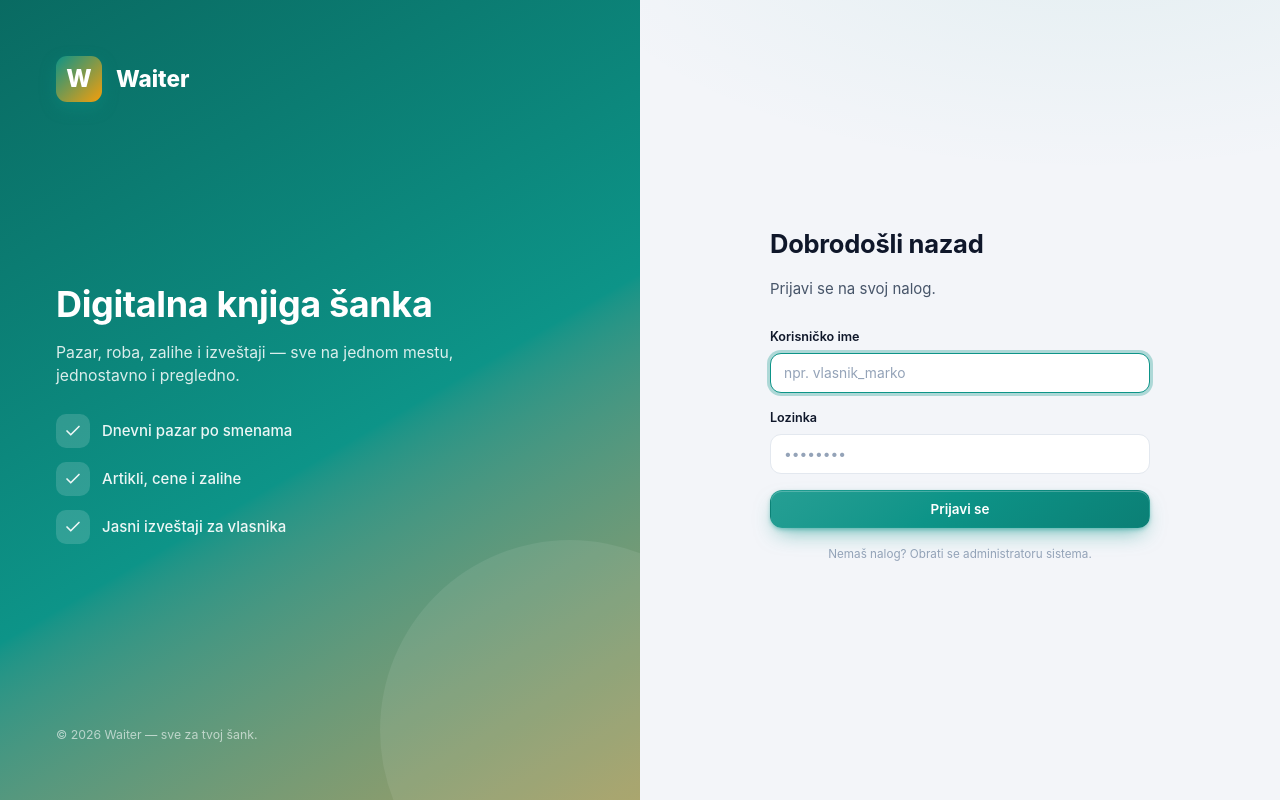
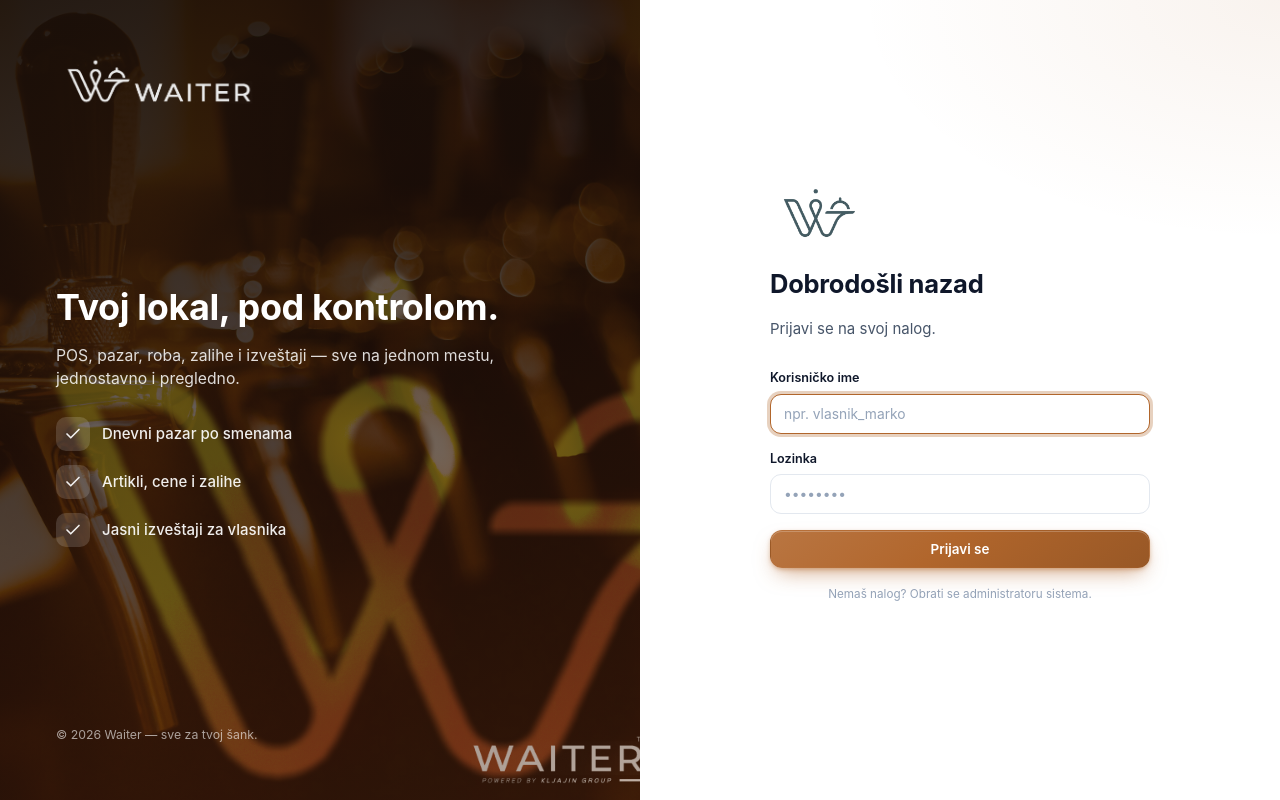
Before and after one commit to kljajinn97/sank, a PHP site: page / in a window 1280 px wide. Run offline with PHP 8.4, Linux system fonts and the light colour scheme.

Commit message:
Waiter brend identitet: pravi logo (color/white) kroz ceo sajt + bo_bg login pozadina + pos_bg lock ekran + bakar/espresso paleta
- Login: bo_bg fotka sa toplim overlay-em, beli full logo, glyph na formi (light/dark verzije)
- POS lock: pos_bg fotka iza hero panela, lokal pill (glass), sat sa senkom, pinpad strana uklopljena
- Sidebar: Waiter full beli logo za administraciju; lokali zadržavaju svoj logo
- Default brend boja: bakar #b1662c (umesto teal) — sidebar espresso tonovi, nav aktivna stavka prati brend
- Migracija 21: default boja lokala/kategorija → bakar (postojeći custom ostaju)
- manifest/theme-color/icon.svg u novim bojama; setup/meni/aktivacija koriste pravi glyph

Co-Authored-By: Claude Opus 4.8 <noreply@anthropic.com>

```diff
--- a/app/pages/artikli.php
+++ b/app/pages/artikli.php
@@ -80,7 +80,7 @@ if ($pretraga !== '') { $sql .= ' AND a.naziv LIKE ?'; $par[] = '%'.$pretraga.'%
 $sql .= ' ORDER BY a.aktivan DESC, a.naziv';
 $artikli = db_all($sql, $par);
 
-function tile_boja($a){ return $a['boja'] ?: ($a['kat_boja'] ?: '#0d9488'); }
+function tile_boja($a){ return $a['boja'] ?: ($a['kat_boja'] ?: '#b1662c'); }
 function kolq($v){ return rtrim(rtrim(number_format((float)$v,3,',','.'),'0'),',') ?: '0'; }
 
 $page_title = 'Artikli i cenovnik';
@@ -206,7 +206,7 @@ require __DIR__ . '/../partials/layout_top.php';
       <div class="modal__section-title">Izgled</div>
       <div class="form-row">
         <div class="field"><label class="label">Boja pločice</label>
-          <input type="color" name="boja" id="a_boja" value="#0d9488" style="width:52px;height:42px;border:1px solid var(--border);border-radius:10px;padding:2px;cursor:pointer">
+          <input type="color" name="boja" id="a_boja" value="#b1662c" style="width:52px;height:42px;border:1px solid var(--border);border-radius:10px;padding:2px;cursor:pointer">
           <span class="help">Koristi se ako nema slike.</span></div>
         <div class="field"><label class="label">Slika (do 400 KB)</label>
           <input class="input" type="file" name="slika" accept="image/*">
@@ -226,7 +226,7 @@ function openArtikal(a){
   a_id.value=a.id||0; a_title.textContent=a.id?'Izmena artikla':'Novi artikal';
   a_naziv.value=a.naziv||''; a_opis.value=a.opis||''; a_jm.value=a.jedinica_mere||'kom';
   a_nab.value=a.nabavna_cena||0; a_pro.value=a.prodajna_cena||0; a_min.value=a.min_zaliha||0;
-  a_kat.value=a.kategorija_id||0; a_boja.value=a.boja||'#0d9488';
+  a_kat.value=a.kategorija_id||0; a_boja.value=a.boja||'#b1662c';
   document.getElementById('a_oznaka').value=a.poreska_oznaka||'Ђ';
   document.getElementById('a_ukloni_wrap').style.display=a.id?'flex':'none';
   mArtikal.showModal();
--- a/app/pages/auth/login.php
+++ b/app/pages/auth/login.php
@@ -28,11 +28,11 @@ if ($_SERVER['REQUEST_METHOD'] === 'POST') {
 <div class="auth">
   <aside class="auth__aside">
     <div class="auth__brand">
-      <div class="sidebar__logo">W</div> Waiter
+      <img class="auth__logo" src="<?= url('img/w_logo_full_white.png') ?>" alt="Waiter">
     </div>
     <div class="auth__pitch">
-      <h1>Digitalna knjiga šanka</h1>
-      <p>Pazar, roba, zalihe i izveštaji — sve na jednom mestu, jednostavno i pregledno.</p>
+      <h1>Tvoj lokal, pod kontrolom.</h1>
+      <p>POS, pazar, roba, zalihe i izveštaji — sve na jednom mestu, jednostavno i pregledno.</p>
       <div class="auth__features">
         <div class="auth__feature"><span class="dot"><svg viewBox="0 0 24 24" fill="none" stroke="currentColor" stroke-width="2.2" stroke-linecap="round" stroke-linejoin="round"><path d="M20 6 9 17l-5-5"/></svg></span> Dnevni pazar po smenama</div>
         <div class="auth__feature"><span class="dot"><svg viewBox="0 0 24 24" fill="none" stroke="currentColor" stroke-width="2.2" stroke-linecap="round" stroke-linejoin="round"><path d="M20 6 9 17l-5-5"/></svg></span> Artikli, cene i zalihe</div>
@@ -45,6 +45,8 @@ if ($_SERVER['REQUEST_METHOD'] === 'POST') {
   <div class="auth__main">
     <form class="auth__form" method="post" action="<?= url('login') ?>">
       <?= csrf_field() ?>
+      <img class="brand-glyph only-light" src="<?= url('img/w_logo_color.png') ?>" alt="" style="margin-bottom:14px">
+      <img class="brand-glyph only-dark" src="<?= url('img/w_logo_white.png') ?>" alt="" style="margin-bottom:14px">
       <h2>Dobrodošli nazad</h2>
       <p class="muted">Prijavi se na svoj nalog.</p>
 
--- a/app/pages/meni.php
+++ b/app/pages/meni.php
@@ -3,7 +3,7 @@
 $t = trim($_GET['t'] ?? '');
 $lok = $t !== '' ? db_row('SELECT * FROM lokali WHERE javni_token=? LIMIT 1', [$t]) : null;
 $dostupno = $lok && !empty($lok['meni_aktivan']);
-$boja = $lok['boja'] ?? '#0d9488';
+$boja = $lok['boja'] ?? '#b1662c';
 
 $kat = $art = [];
 if ($dostupno) {
@@ -25,7 +25,7 @@ if ($dostupno) {
 <body style="background:var(--bg)">
 <?php if (!$dostupno): ?>
   <div style="min-height:100vh;display:grid;place-items:center;text-align:center;padding:24px">
-    <div><div class="sidebar__logo" style="width:56px;height:56px;font-size:26px;margin:0 auto 14px">W</div>
+    <div><img src="<?= url('img/w_logo_color.png') ?>" alt="Waiter" style="height:64px;margin:0 auto 14px;display:block">
       <h2>Meni trenutno nije dostupan</h2><p class="muted">Obrati se osoblju.</p></div>
   </div>
 <?php else: ?>
--- a/app/pages/onboarding.php
+++ b/app/pages/onboarding.php
@@ -10,7 +10,7 @@ if ($_SERVER['REQUEST_METHOD'] === 'POST') {
     $akcija = $_POST['akcija'] ?? '';
 
     if ($akcija === 'lokal') {
-        $boja = preg_match('/^#[0-9a-fA-F]{6}$/', $_POST['boja'] ?? '') ? $_POST['boja'] : '#0d9488';
+        $boja = preg_match('/^#[0-9a-fA-F]{6}$/', $_POST['boja'] ?? '') ? $_POST['boja'] : '#b1662c';
         db_run('UPDATE lokali SET naziv=?, tip=?, grad=?, boja=? WHERE id=?',
                [post('naziv') ?: 'Moj lokal', post('tip') ?: null, post('grad') ?: null, $boja, $lid]);
         flash('success','Podaci o lokalu su sačuvani.');
@@ -76,7 +76,7 @@ require __DIR__ . '/../partials/layout_top.php';
           <div class="field"><label class="label">Grad</label><input class="input" name="grad" value="<?= e($lokal['grad']) ?>"></div>
         </div>
         <div class="field"><label class="label">Boja brenda</label><br>
-          <input type="color" name="boja" value="<?= e($lokal['boja'] ?: '#0d9488') ?>" style="width:56px;height:42px;border:1px solid var(--border);border-radius:10px;padding:2px;cursor:pointer">
+          <input type="color" name="boja" value="<?= e($lokal['boja'] ?: '#b1662c') ?>" style="width:56px;height:42px;border:1px solid var(--border);border-radius:10px;padding:2px;cursor:pointer">
           <span class="help">Menja izgled celog sistema.</span></div>
         <button class="btn btn--primary">Sačuvaj</button>
       </form>
--- a/app/pages/pos.php
+++ b/app/pages/pos.php
@@ -434,7 +434,7 @@ if ($rid) {
         </div>
         <div class="pgrid" id="prodGrid">
           <?php foreach ($artikli as $a):
-            $b = $a['boja'] ?: '#0d9488';
+            $b = $a['boja'] ?: '#b1662c';
             $style = $a['slika'] ? "background-image:url('".e($a['slika'])."')" : "background:linear-gradient(135deg,$b,{$b}cc)";
           ?>
             <div class="ptile" data-cat="<?= (int)$a['kategorija_id'] ?>" onclick="addItem(<?= $a['id'] ?>)">
--- a/app/partials/kasa_top.php
+++ b/app/partials/kasa_top.php
@@ -15,7 +15,7 @@ $kasa_title = $kasa_title ?? 'POS';
 <?php if (!empty($lok['boja'])): ?><style>:root{--brand: <?= e($lok['boja']) ?>;}</style><?php endif; ?>
 <link rel="stylesheet" href="<?= asset('assets/css/app.css') ?>">
 <link rel="manifest" href="/manifest.webmanifest">
-<meta name="theme-color" content="<?= e($lok['boja'] ?? '#0d9488') ?>">
+<meta name="theme-color" content="<?= e($lok['boja'] ?? '#b1662c') ?>">
 <meta name="apple-mobile-web-app-capable" content="yes">
 <meta name="apple-mobile-web-app-title" content="<?= e($lok['naziv'] ?? 'Waiter POS') ?>">
 <link rel="apple-touch-icon" href="/assets/icon.svg">
--- a/assets/css/app.css
+++ b/assets/css/app.css
@@ -4,8 +4,9 @@
    ============================================================ */
 
 :root {
-  /* Brend boje — sve se izvode iz --brand (može se menjati po lokalu) */
-  --brand:        #0d9488;
+  /* Brend boje — sve se izvode iz --brand (može se menjati po lokalu)
+     Waiter default: topli bakar (uz espresso pozadine i amber akcente) */
+  --brand:        #b1662c;
   --brand-600:    color-mix(in srgb, var(--brand), #000 14%);
   --brand-700:    color-mix(in srgb, var(--brand), #000 28%);
   --brand-soft:   color-mix(in srgb, var(--brand), #fff 84%);
@@ -31,12 +32,12 @@
   --text-2:    #475569;
   --text-3:    #94a3b8;
 
-  /* Sidebar (tamni) */
-  --side-bg:   #0f1720;
-  --side-bg-2: #16212e;
-  --side-text: #cbd5e1;
-  --side-muted:#64748b;
-  --side-active:#0d9488;
+  /* Sidebar (espresso — uz Waiter brend) */
+  --side-bg:   #15100c;
+  --side-bg-2: #1e1712;
+  --side-text: #d6cdc4;
+  --side-muted:#7d7166;
+  --side-active: var(--brand);
 
   /* Sistem */
   --radius:    14px;
@@ -140,7 +141,7 @@ h3 { font-size: 1.05rem; }
 }
 .nav__item:hover { background: rgba(255,255,255,.06); text-decoration: none; color: #fff; }
 .nav__item.is-active {
-  background: linear-gradient(135deg, rgba(13,148,136,.25), rgba(13,148,136,.12));
+  background: linear-gradient(135deg, color-mix(in srgb, var(--brand) 30%, transparent), color-mix(in srgb, var(--brand) 14%, transparent));
   color: #fff;
   box-shadow: inset 3px 0 0 var(--side-active);
 }
@@ -933,6 +934,55 @@ dialog.modal::backdrop { background: rgba(10,15,22,.5); backdrop-filter: blur(3p
 }
 .kds-item__done:active { transform: scale(.94); }
 
+/* ---- Waiter brend slike (logo + pozadine) ---- */
+.only-dark { display: none !important; }
+:root[data-theme="dark"] .only-dark { display: inline-block !important; }
+:root[data-theme="dark"] .only-light { display: none !important; }
+
+.brand-full { height: 34px; width: auto; display: block; }
+.brand-glyph { height: 60px; width: auto; }
+
+/* BO login — leva strana sa bo_bg fotkom */
+.auth__aside {
+  background:
+    linear-gradient(165deg, rgba(24,15,9,.88), rgba(24,15,9,.55) 45%, rgba(90,45,15,.35)),
+    url('/img/bo_bg.png') center/cover no-repeat;
+}
+.auth__aside::after, .auth__aside::before { display: none; }
+.auth__logo { height: 52px; width: auto; }
+.auth__main {
+  background:
+    radial-gradient(700px 400px at 100% 0%, color-mix(in srgb, var(--brand) 8%, transparent), transparent 60%),
+    var(--surface);
+}
+
+/* POS lock ekran — pos_bg fotka iza hero panela */
+.pin-hero {
+  background:
+    linear-gradient(120deg, rgba(18,11,7,.72), rgba(18,11,7,.35) 55%, rgba(18,11,7,.55)),
+    url('/img/pos_bg.png') center/cover no-repeat;
+}
+.pin-hero::before, .pin-hero::after { display: none; }
+.pin-hero__top { justify-content: flex-end; }
+.pin-hero__lokal {
+  display: inline-flex; align-items: center; gap: 9px;
+  background: rgba(0,0,0,.4); backdrop-filter: blur(8px); -webkit-backdrop-filter: blur(8px);
+  border: 1px solid rgba(255,255,255,.16); border-radius: 999px; padding: 8px 16px;
+  font-weight: 700; color: #fff;
+}
+.pin-hero__lokal img { width: 26px; height: 26px; border-radius: 7px; object-fit: cover; background: #fff; }
+.pin-clock { text-shadow: 0 4px 24px rgba(0,0,0,.5); }
+.pin-date { text-shadow: 0 2px 12px rgba(0,0,0,.5); }
+.pin-hero__foot { opacity: .85; text-shadow: 0 2px 8px rgba(0,0,0,.6); }
+.pin-side {
+  background:
+    radial-gradient(500px 300px at 50% 0%, color-mix(in srgb, var(--brand) 7%, transparent), transparent 70%),
+    var(--surface);
+}
+
+/* Sidebar — Waiter full logo za administraciju */
+.sidebar__brandimg { height: 30px; width: auto; display: block; }
+
 /* ---- Reduced motion ---- */
 @media (prefers-reduced-motion: reduce) {
   *, *::before, *::after { animation-duration: .01ms !important; transition-duration: .01ms !important; }
--- a/setup.php
+++ b/setup.php
@@ -77,7 +77,8 @@ catch (Throwable $e) { $db_err = $e->getMessage(); }
 <body style="background:var(--bg);">
 <div style="max-width:520px;margin:6vh auto;padding:20px;">
   <div style="display:flex;align-items:center;gap:14px;justify-content:center;margin-bottom:26px;">
-    <div class="sidebar__logo" style="width:46px;height:46px;font-size:24px;">W</div>
+    <img class="brand-glyph only-light" src="<?= url('img/w_logo_color.png') ?>" alt="Waiter" style="height:52px">
+    <img class="brand-glyph only-dark" src="<?= url('img/w_logo_white.png') ?>" alt="Waiter" style="height:52px;display:none">
     <div style="font-size:1.6rem;font-weight:800;">Waiter — instalacija</div>
   </div>
 
```
Also changed, not shown: app/pages/kasa.php (+6 -4 lines), app/pages/podesavanja.php (+6 -6 lines), app/partials/layout_top.php (+14 -7 lines), sql/21_waiter_boja.sql (added, +14 -0 lines), assets/icon.svg, img/bo_bg.png (added), img/pos_bg.png (added), img/w_logo_color.png (added), img/w_logo_full_color.png (added), img/w_logo_full_white.png (added), img/w_logo_white.png (added), manifest.webmanifest.
